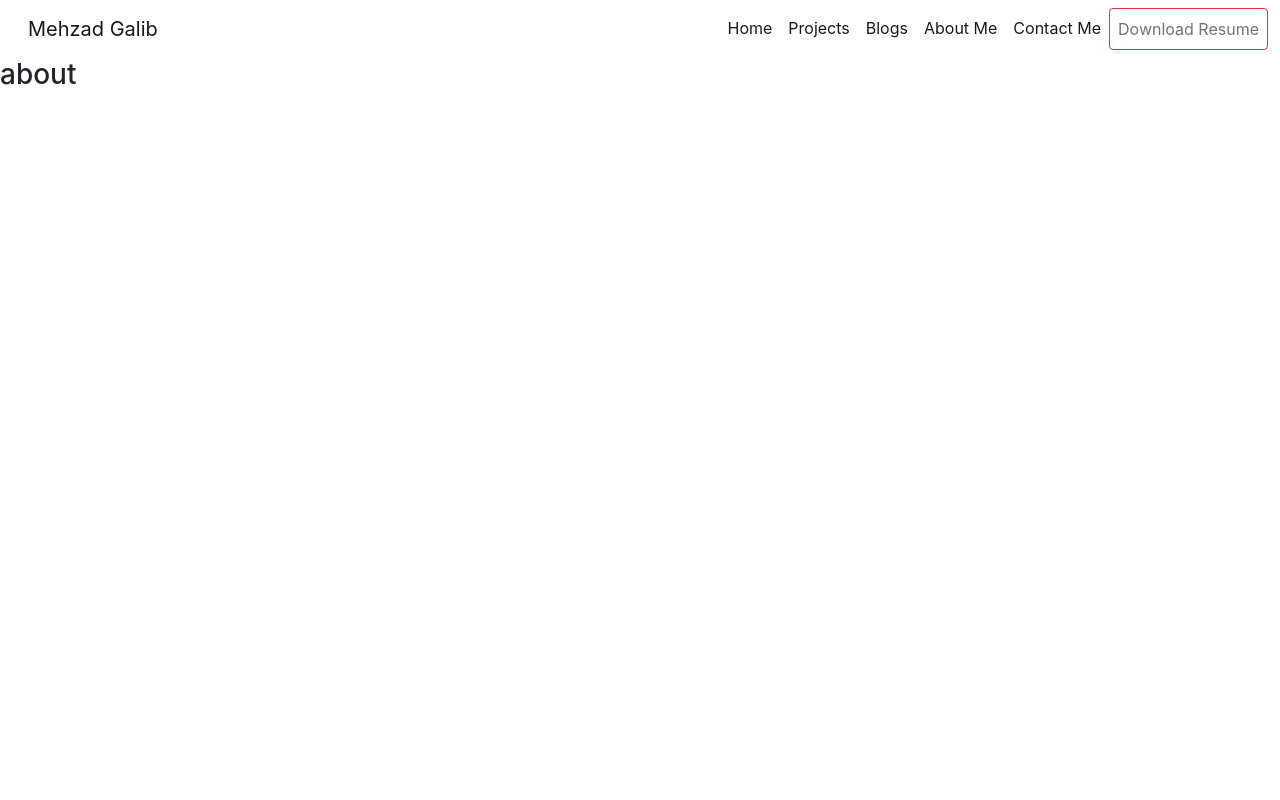
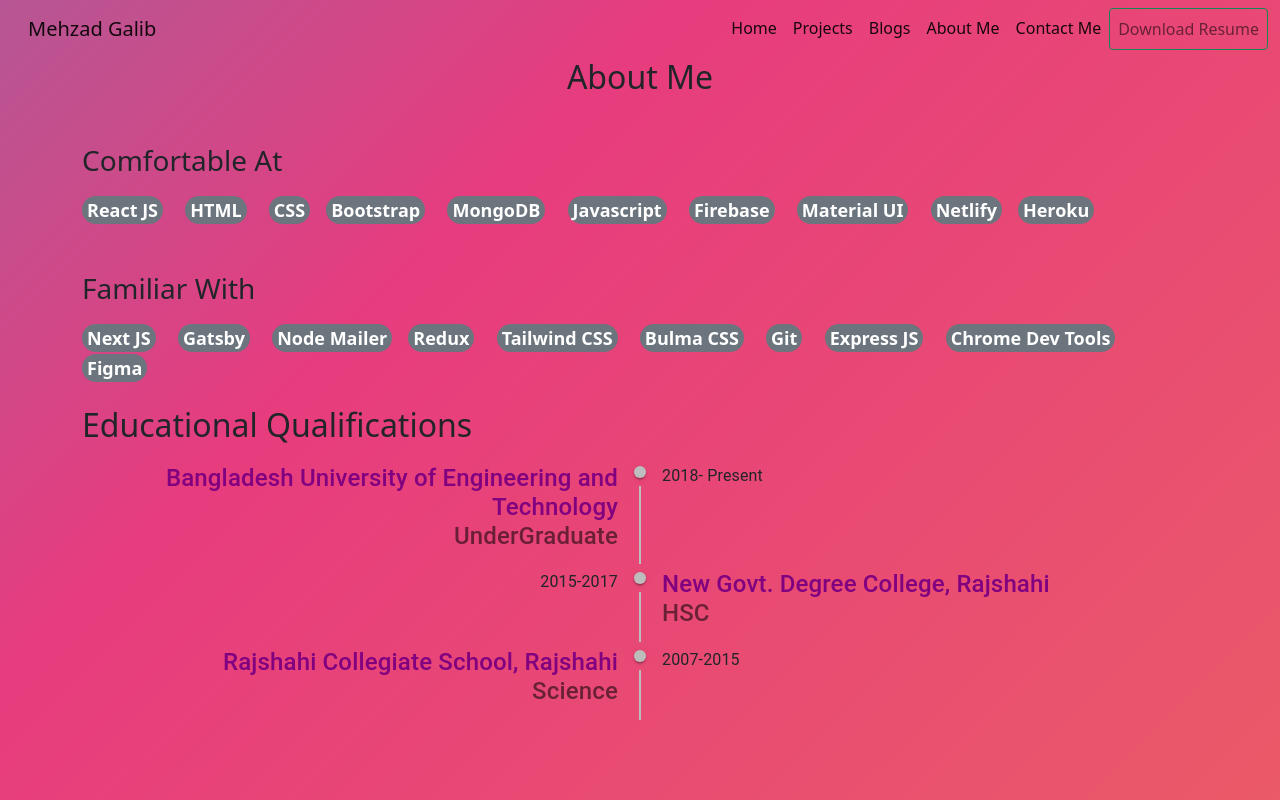
Before and after one commit to Mehzad-Galib/portfolio-React, a React (Create React App) app: page /about in a window 1280 px wide. Built offline with nearby package versions, Linux system fonts and the light colour scheme.

Commit message:
style improved, timeline added

```diff
--- a/package.json
+++ b/package.json
@@ -8,6 +8,8 @@
     "@fortawesome/free-regular-svg-icons": "^5.15.3",
     "@fortawesome/free-solid-svg-icons": "^5.15.3",
     "@fortawesome/react-fontawesome": "^0.1.14",
+    "@material-ui/core": "^4.11.4",
+    "@material-ui/lab": "^4.0.0-alpha.58",
     "@testing-library/jest-dom": "^5.12.0",
     "@testing-library/react": "^11.2.6",
     "@testing-library/user-event": "^12.8.3",
@@ -18,6 +20,7 @@
     "react-hook-form": "^7.3.6",
     "react-router-dom": "^5.2.0",
     "react-scripts": "4.0.3",
+    "react-typical": "^0.1.3",
     "web-vitals": "^1.1.1"
   },
   "scripts": {
--- a/public/index.html
+++ b/public/index.html
@@ -26,7 +26,7 @@
       work correctly both with client-side routing and a non-root public URL.
       Learn how to configure a non-root public URL by running `npm run build`.
     -->
-    <title>React App</title>
+    <title>Mehzad Galib's Portfolio</title>
   </head>
   <body>
     <noscript>You need to enable JavaScript to run this app.</noscript>
--- a/src/App.css
+++ b/src/App.css
@@ -3,3 +3,26 @@
   padding: 0;
 
 }
+
+html, body {
+  width: 100%;
+  height:100%;
+}
+
+body {
+    background: linear-gradient(-45deg, #ee7752, #e73c7e, #23a6d5, #23d5ab);
+    background-size: 400% 400%;
+    animation: gradient 15s ease infinite;
+}
+
+@keyframes gradient {
+    0% {
+        background-position: 0% 50%;
+    }
+    50% {
+        background-position: 100% 50%;
+    }
+    100% {
+        background-position: 0% 50%;
+    }
+}
--- /dev/null
+++ b/src/Components/About/About.css
@@ -0,0 +1,4 @@
+.badges span{
+    margin-right: 1rem;
+    padding: 5px
+}
--- a/src/Components/About/About.js
+++ b/src/Components/About/About.js
@@ -1,11 +1,98 @@
-import React from 'react';
+import React from "react";
+import "./About.css";
+import Timeline from "@material-ui/lab/Timeline";
+import TimelineItem from "@material-ui/lab/TimelineItem";
+import TimelineSeparator from "@material-ui/lab/TimelineSeparator";
+import TimelineConnector from "@material-ui/lab/TimelineConnector";
+import TimelineContent from "@material-ui/lab/TimelineContent";
+import TimelineDot from "@material-ui/lab/TimelineDot";
+import TimelineOppositeContent from "@material-ui/lab/TimelineOppositeContent";
+import Typography from "@material-ui/core/Typography";
 
 const About = () => {
-    return (
-        <div>
-            <h3>about</h3>
-        </div>
-    );
+  return (
+    <div className="container">
+      <h2 className="text-center">About Me</h2>
+      <div className="mt-5">
+        <h3>Comfortable At</h3>
+        <h4 className="mt-3 badges">
+          <span class="badge rounded-pill bg-secondary">React JS</span>{" "}
+          <span class="badge rounded-pill bg-secondary">HTML</span>{" "}
+          <span class="badge rounded-pill bg-secondary">CSS</span>
+          <span class="badge rounded-pill bg-secondary">Bootstrap</span>{" "}
+          <span class="badge rounded-pill bg-secondary">MongoDB</span>{" "}
+          <span class="badge rounded-pill bg-secondary">Javascript</span>{" "}
+          <span class="badge rounded-pill bg-secondary">Firebase</span>{" "}
+          <span class="badge rounded-pill bg-secondary">Material UI</span>{" "}
+          <span class="badge rounded-pill bg-secondary">Netlify</span>
+          <span class="badge rounded-pill bg-secondary">Heroku</span>
+        </h4>
+      </div>
+      <div className="mt-5">
+        <h3>Familiar With</h3>
+        <h4 className="mt-3 badges">
+          <span class="badge rounded-pill bg-secondary">Next JS</span>{" "}
+          <span class="badge rounded-pill bg-secondary">Gatsby</span>{" "}
+          <span class="badge rounded-pill bg-secondary">Node Mailer</span>
+          <span class="badge rounded-pill bg-secondary">Redux</span>{" "}
+          <span class="badge rounded-pill bg-secondary">Tailwind CSS</span>{" "}
+          <span class="badge rounded-pill bg-secondary">Bulma CSS</span>{" "}
+          <span class="badge rounded-pill bg-secondary">Git</span>{" "}
+          <span class="badge rounded-pill bg-secondary">Express JS</span>{" "}
+          <span class="badge rounded-pill bg-secondary">Chrome Dev Tools</span>
+          <span class="badge rounded-pill bg-secondary">Figma</span>
+        </h4>
+      </div>
+
+      <div className="mt-4">
+        <h2>Educational Qualifications</h2>
+        <Timeline align="alternate">
+          <TimelineItem>
+            <TimelineOppositeContent>
+              <Typography color="textSecondary"> <h4><span style={{color:'purple'}}>Bangladesh University of Engineering and Technology</span> <br/>
+              UnderGraduate</h4>
+              </Typography>
+            </TimelineOppositeContent>
+            <TimelineSeparator>
+              <TimelineDot />
+              <TimelineConnector />
+            </TimelineSeparator>
+            <TimelineContent>
+              <Typography>2018- Present</Typography>
+            </TimelineContent>
+          </TimelineItem>
+          <TimelineItem>
+            <TimelineOppositeContent>
+              <Typography color="textSecondary"><h4><span style={{color: 'purple'}}>New Govt. Degree College, Rajshahi</span><br/>
+                  HSC</h4></Typography>
+            </TimelineOppositeContent>
+            <TimelineSeparator>
+              <TimelineDot />
+              <TimelineConnector />
+            </TimelineSeparator>
+            <TimelineContent>
+              <Typography> 2015-2017
+              </Typography>
+            </TimelineContent>
+          </TimelineItem>
+          <TimelineItem>
+            <TimelineOppositeContent>
+              <Typography color="textSecondary"><h4><span style={{color: 'purple'}}>Rajshahi Collegiate School, Rajshahi</span><br/>
+                  Science</h4></Typography>
+            </TimelineOppositeContent>
+            <TimelineSeparator>
+              <TimelineDot />
+              <TimelineConnector />
+            </TimelineSeparator>
+            <TimelineContent>
+              <Typography>2007-2015</Typography>
+            </TimelineContent>
+          </TimelineItem>
+
+        </Timeline>
+      </div>
+    </div>
+  );
 };
 
 export default About;
--- a/src/Components/Home/Home.css
+++ b/src/Components/Home/Home.css
@@ -1,5 +1,24 @@
-.home{
-    background: url(../../Images/homeBg-2.jpg) no-repeat center ;
-    background-size: cover;
-    height: 100vh;
-}
+
+
+html, body {
+    width: 100%;
+    height:100%;
+  }
+
+  body {
+      background: linear-gradient(-45deg, #ee7752, #e73c7e, #23a6d5, #23d5ab);
+      background-size: 400% 400%;
+      animation: gradient 15s ease infinite;
+  }
+
+  @keyframes gradient {
+      0% {
+          background-position: 0% 50%;
+      }
+      50% {
+          background-position: 100% 50%;
+      }
+      100% {
+          background-position: 0% 50%;
+      }
+  }
--- a/src/Components/Home/Home.js
+++ b/src/Components/Home/Home.js
@@ -1,21 +1,28 @@
-import React from 'react';
-import './Home.css';
+import React from "react";
+import "./Home.css";
+import proPic from "../../Images/propic.jpg";
+import Typical from "react-typical";
 
 const Home = () => {
-    return (
-        <div className='container'>
-            <div className="row">
-                <div className="col-md-6">
-                    <h2>Hi, I am</h2>
-                    <h1>Mehzad Galib</h1>
-                </div>
-                <div className="col-md-6 home">
+  return (
+    <div className="container d-flex align-items-center justify-content-center">
+      <div className="d-flex align-items-center justify-content-center">
+        <div className="mt-5">
 
-                </div>
+          <div className="intro">
+            <h1 className="text-white">Mehzad Galib</h1>
+            <div className="typist text-white h4">
+              <Typical
+                steps={["Developer", 3000, "Programmer", 2000, "Learner", 2000, "Designer", 2500]}
+                loop={Infinity}
+                wrapper="b"
+              />
             </div>
-
+          </div>
         </div>
-    );
+      </div>
+    </div>
+  );
 };
 
 export default Home;
--- a/src/Components/Navbar/Navbar.css
+++ b/src/Components/Navbar/Navbar.css
@@ -4,3 +4,7 @@
     border-bottom: 3px solid blue;
 
 }
+
+.resume:hover{
+    color:cornflowerblue
+}
--- a/src/Components/Navbar/Navbar.js
+++ b/src/Components/Navbar/Navbar.js
@@ -49,7 +49,7 @@ const Navbar = () => {
               </Nav.Link>
             </li>
             <li className="nav-item">
-            <Nav.Link href={`https://drive.google.com/uc?export=download&id=1PrzSSQ4rbnwkZv0n5XYDFvEQwEu3v1T4`} className="btn btn-outline-danger" target="_blank">
+            <Nav.Link href={`https://drive.google.com/uc?export=download&id=1PrzSSQ4rbnwkZv0n5XYDFvEQwEu3v1T4`} className="btn btn-outline-success" target="_blank">
 
                 Download Resume
 
--- a/src/index.css
+++ b/src/index.css
@@ -1,13 +1,22 @@
-body {
-  margin: 0;
-  font-family: -apple-system, BlinkMacSystemFont, 'Segoe UI', 'Roboto', 'Oxygen',
-    'Ubuntu', 'Cantarell', 'Fira Sans', 'Droid Sans', 'Helvetica Neue',
-    sans-serif;
-  -webkit-font-smoothing: antialiased;
-  -moz-osx-font-smoothing: grayscale;
+html, body {
+  width: 100%;
+  height:100%;
 }
 
-code {
-  font-family: source-code-pro, Menlo, Monaco, Consolas, 'Courier New',
-    monospace;
+body {
+    background: linear-gradient(-45deg, #ee7752, #e73c7e, #23a6d5, #23d5ab);
+    background-size: 400% 400%;
+    animation: gradient 15s ease infinite;
 }
+
+@keyframes gradient {
+    0% {
+        background-position: 0% 50%;
+    }
+    50% {
+        background-position: 100% 50%;
+    }
+    100% {
+        background-position: 0% 50%;
+    }
+}
```
Also changed, not shown: src/Images/propic.jpg (added), 1 other file (tests, documents, lock files or other folders).
